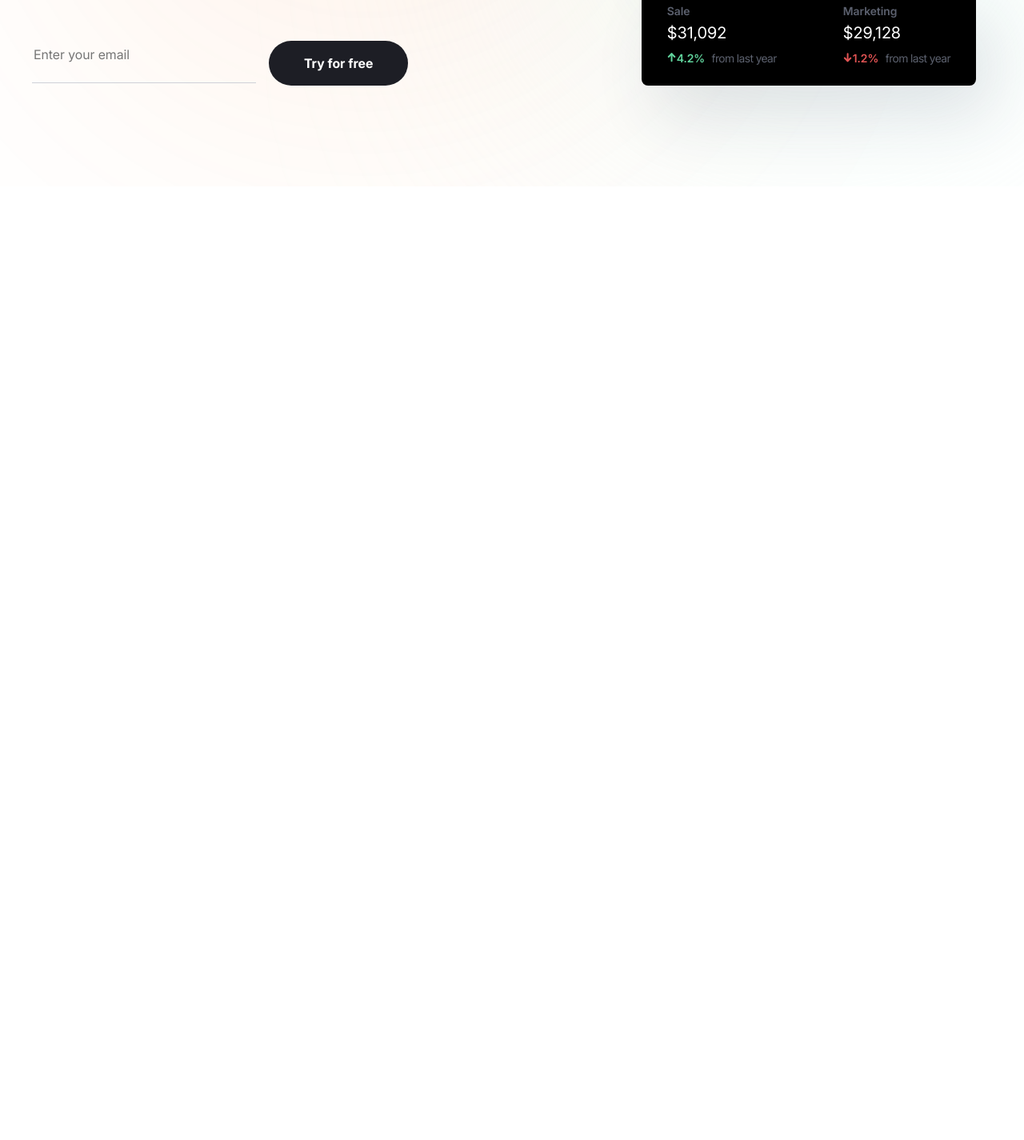
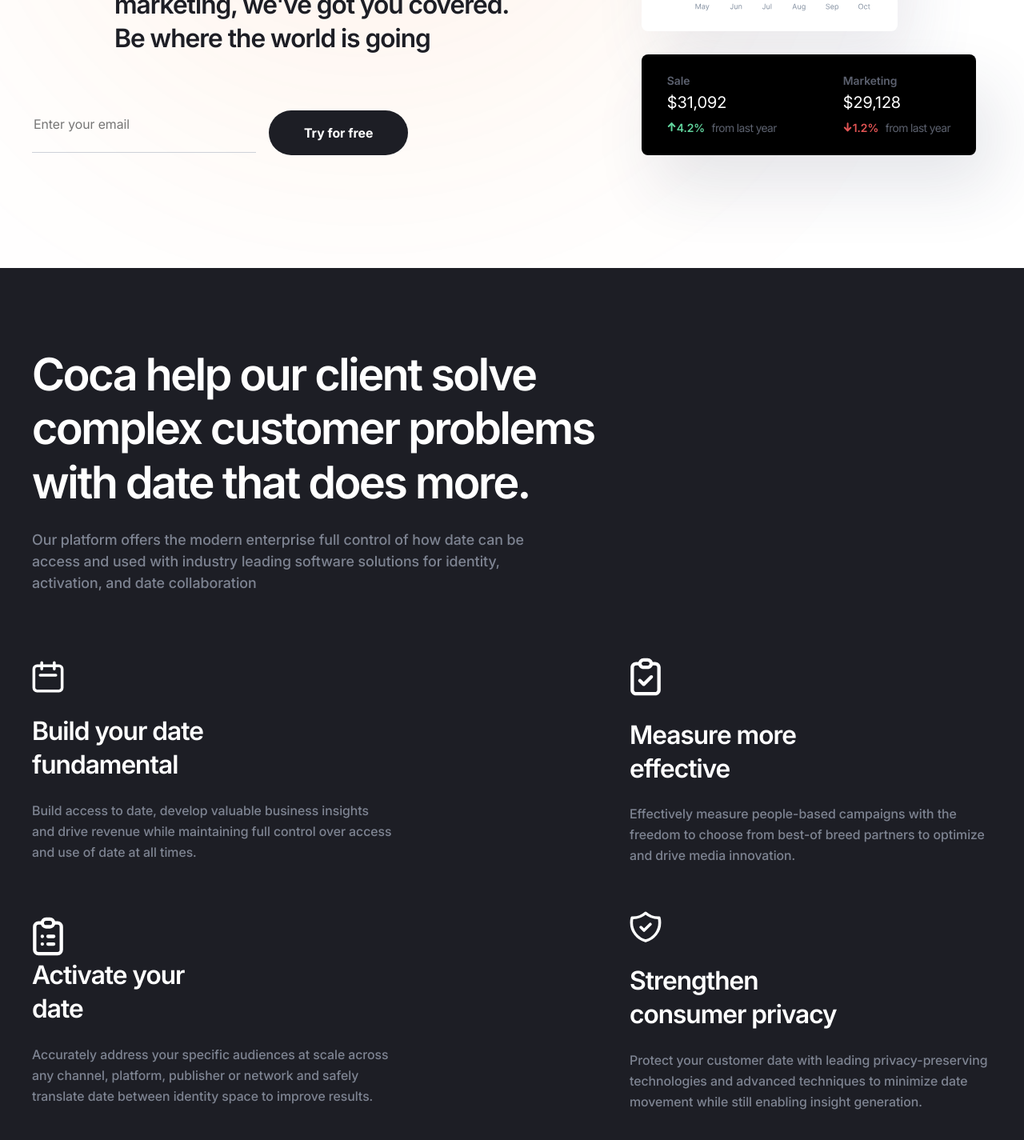
Before and after one commit to AssanovSl/usage-vite, a website built with Vite: page src/index.html in a window 1280 px wide. Shown: the part 567-1992 px from the top of the page at 80% size. Before the commit the page ends 800 px from the top, so only its background shows below. Built offline with nearby package versions, Linux system fonts and the light colour scheme.

Commit message:
added new srction. Overview.

```diff
--- a/src/assets/scss/base-style/vars.scss
+++ b/src/assets/scss/base-style/vars.scss
@@ -18,6 +18,11 @@
   // logo colors
   --logo-color-text: #101010;
   --logo-color-circle: #101010;
+
+  // overview
+
+  --overview-bg-color: #1d1e25;
+
   //  container vars
   --container-padding: 15px;
   --container-width: 1200px;
@@ -41,10 +46,14 @@
   --neutral-color-10: #1d1e25;
   --neutral-color-100: #fff;
   --neutral-color-140: #fff;
+
   // logo colors
   --logo-color-text: #fff;
   --logo-color-circle: #343542;
 
   //success colors
   --success-color-70: #e2f8f033;
+
+  //overview bg
+  --overview-bg-color: #18181d;
 }
--- a/src/assets/scss/components/home/hero.scss
+++ b/src/assets/scss/components/home/hero.scss
@@ -1,5 +1,5 @@
 .hero {
-  padding-top: 87px 0 141px;
+  padding: 87px 0 141px;
 
   @include mini-desktop {
     padding: 77px 0 121px;
@@ -76,7 +76,9 @@
   }
 
   &__left {
-    max-width: 595px;
+    @include mini-desktop {
+      max-width: 617px;
+    }
   }
 
   &__title {
@@ -108,6 +110,11 @@
 
   &__subtitle {
     margin-bottom: 69px;
+    & br {
+      @include mini-desktop {
+        display: none;
+      }
+    }
   }
 
   &__form {
@@ -241,7 +248,8 @@
     }
 
     &-body {
-      &-th {
+      &-td {
+        white-space: nowrap;
         font-weight: 400;
         font-size: 20px;
         line-height: 1.3;
--- /dev/null
+++ b/src/assets/scss/components/home/overview.scss
@@ -0,0 +1,47 @@
+.overview {
+  padding: 100px 0;
+  background: var(--overview-bg-color);
+  &__title {
+    font-weight: 600;
+    max-width: 816px;
+    letter-spacing: -0.04em;
+    margin-bottom: 24px;
+    color: #fff;
+  }
+
+  &__descr {
+    max-width: 660px;
+    font-weight: 500;
+    line-height: 1.5;
+    color: #7e8492;
+    margin-bottom: 80px;
+  }
+
+  &__list {
+    @include flex-all-between;
+    flex-wrap: wrap;
+    gap: 56px;
+  }
+
+  &__item {
+    max-width: 453px;
+    &-icon,
+    &-title {
+      margin-bottom: 24px;
+    }
+
+    &-title {
+      max-width: 260px;
+      font-weight: 600;
+      line-height: 1.31;
+      letter-spacing: -0.03em;
+      color: #fff;
+    }
+
+    &-descr {
+      font-weight: 500;
+      line-height: 1.62;
+      color: #7e8492;
+    }
+  }
+}
--- a/src/assets/scss/globals/text.scss
+++ b/src/assets/scss/globals/text.scss
@@ -57,7 +57,7 @@
         width: 76px;
         height: 1px;
         background-color: var(--neutral-color-100);
-        transform: translateY(-20px);
+        transform: translateY(-43px);
 
         @include mini-desktop {
           display: none;
--- a/src/assets/scss/main.scss
+++ b/src/assets/scss/main.scss
@@ -5,3 +5,4 @@
 // components
 @import './components/header.scss';
 @import './components/home/hero.scss';
+@import './components/home/overview.scss';
--- a/src/html/components/home/hero.html
+++ b/src/html/components/home/hero.html
@@ -1,10 +1,13 @@
 <section class="hero">
   <div class="container hero__container">
     <div class="hero__left">
-      <h2 class="hero__title">Digitally forward creative</h2>
+      <h2 class="hero__title">
+        Digitally forward creative
+      </h2>
       <p class="hero__subtitle text-p-subtitle">
-        When it comes to interactive marketing, we've got you covered. Be where
-        the world is going
+        When it comes to interactive <br />
+        marketing, we've got you covered. <br />Be where the
+        world is going
       </p>
       <form class="hero__form">
         <input
@@ -13,7 +16,9 @@
           placeholder="Enter your email"
           required
         />
-        <button class="hero__btn button-form">Try for free</button>
+        <button class="hero__btn button-form">
+          Try for free
+        </button>
       </form>
     </div>
     <div class="hero__right">
@@ -28,7 +33,9 @@
         />
       </div>
       <div class="hero__customer">
-        <h3 class="hero__customer-title">Customer Growth</h3>
+        <h3 class="hero__customer-title">
+          Customer Growth
+        </h3>
         <img
           src="./assets/img/icons/sale-customer-graph.svg"
           width="177"
@@ -45,22 +52,28 @@
         </thead>
         <tbody class="hero__stats-body">
           <tr class="hero__stats-body-row">
-            <th class="hero__stats-body-th">$31,092</th>
-            <th class="hero__stats-body-th">$29,128</th>
+            <td class="hero__stats-body-td">$31,092</td>
+            <td class="hero__stats-body-td">$29,128</td>
           </tr>
           <tr class="hero__stats-body-row">
-            <th class="hero__stats-body-th">
-              <span class="hero__stats-body-num hero__stats-body-num--green"
+            <td class="hero__stats-body-td">
+              <span
+                class="hero__stats-body-num hero__stats-body-num--green"
                 >4.2%</span
               >
-              <span class="hero__stats-body-text">from last year</span>
-            </th>
-            <th class="hero__stats-body-th">
-              <span class="hero__stats-body-num hero__stats-body-num--red"
+              <span class="hero__stats-body-text"
+                >from last year</span
+              >
+            </td>
+            <td class="hero__stats-body-td">
+              <span
+                class="hero__stats-body-num hero__stats-body-num--red"
                 >1.2%</span
               >
-              <span class="hero__stats-body-text">from last year</span>
-            </th>
+              <span class="hero__stats-body-text"
+                >from last year</span
+              >
+            </td>
           </tr>
         </tbody>
       </table>
--- /dev/null
+++ b/src/html/components/home/overview.html
@@ -0,0 +1,86 @@
+<section class="overview">
+  <div class="container" overview__container>
+    <h2 class="overview__title heading-h2">
+      Coca help our client solve complex customer problems
+      with date that does more.
+    </h2>
+    <p class="overview__descr text-p-medium">
+      Our platform offers the modern enterprise full control
+      of how date can be access and used with industry
+      leading software solutions for identity, activation,
+      and date collaboration
+    </p>
+    <ul class="overview__list">
+      <li class="overview__item">
+        <img
+          class="overview__item-icon"
+          src="./assets/img/icons/calendar-icon.svg"
+          width="40"
+          height="40"
+          alt="Calendar icon"
+        />
+        <h3 class="overview__item-title heading-h5">
+          Build your date fundamental
+        </h3>
+        <p class="overview__item-descr text-p-default">
+          Build access to date, develop valuable business
+          insights and drive revenue while maintaining full
+          control over access and use of date at all times.
+        </p>
+      </li>
+      <li class="overview__item">
+        <img
+          class="overview__item-icon"
+          src="./assets/img/icons/todo-icon.svg"
+          width="40"
+          height="40"
+          alt="Todo list icon"
+        />
+        <h3 class="overview__item-title heading-h5">
+          Measure more effective
+        </h3>
+        <p class="overview__item-descr text-p-default">
+          Effectively measure people-based campaigns with
+          the freedom to choose from best-of breed partners
+          to optimize and drive media innovation.
+        </p>
+      </li>
+      <li class="overview__item">
+        <img
+          class="overview__ite-icon"
+          src="./assets/img/icons/list-icon.svg"
+          width="40"
+          height="40"
+          alt="List icon"
+        />
+        <h3 class="overview__item-title heading-h5">
+          Activate your date
+        </h3>
+        <p class="overview__item-descr text-p-default">
+          Accurately address your specific audiences at
+          scale across any channel, platform, publisher or
+          network and safely translate date between identity
+          space to improve results.
+        </p>
+      </li>
+      <li class="overview__item">
+        <img
+          class="overview__item-icon"
+          src="./assets/img/icons/shield-icon.svg"
+          width="40"
+          height="40"
+          alt="Calendar icon"
+        />
+        <h3 class="overview__item-title heading-h5">
+          Strengthen consumer privacy
+        </h3>
+        <p class="overview__item-descr text-p-default">
+          Protect your customer date with leading
+          privacy-preserving technologies and advanced
+          techniques to minimize date movement while still
+          enabling insight generation.
+        </p>
+      </li>
+    </ul>
+  </div>
+</section>
--- a/src/index.html
+++ b/src/index.html
@@ -4,6 +4,7 @@
   <body class="body" data-theme="light">
     <load src="./html/components/header.html" />
     <load src="./html/components/home/hero.html" />
+    <load src="./html/components/home/overview.html" />
     <div id="app"></div>
     <script type="module" src="./js/main.js"></script>
   </body>
```
Also changed, not shown: .prettierrc.json, src/assets/img/icons/calendar-Icon.svg (added), src/assets/img/icons/list-Icon.svg (added), src/assets/img/icons/shield-Icon.svg (added), src/assets/img/icons/todo-Icon.svg (added).
